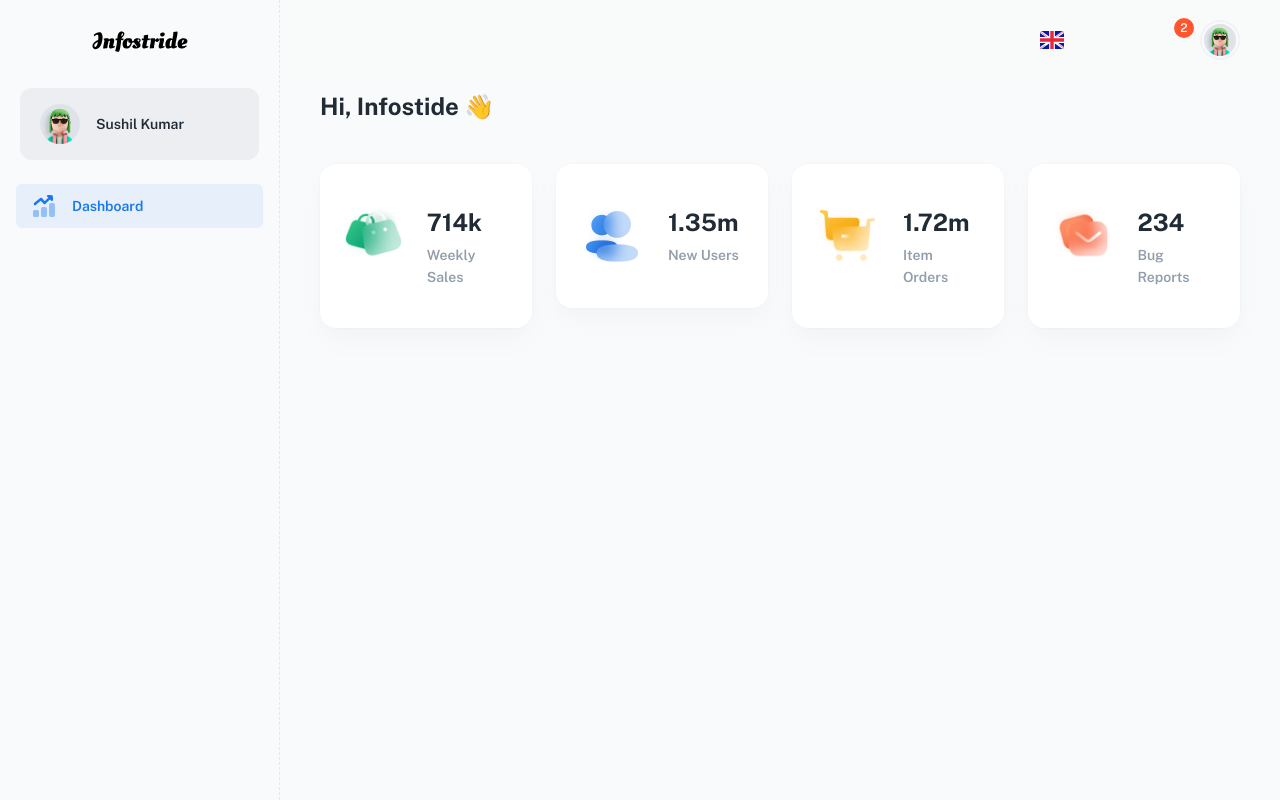
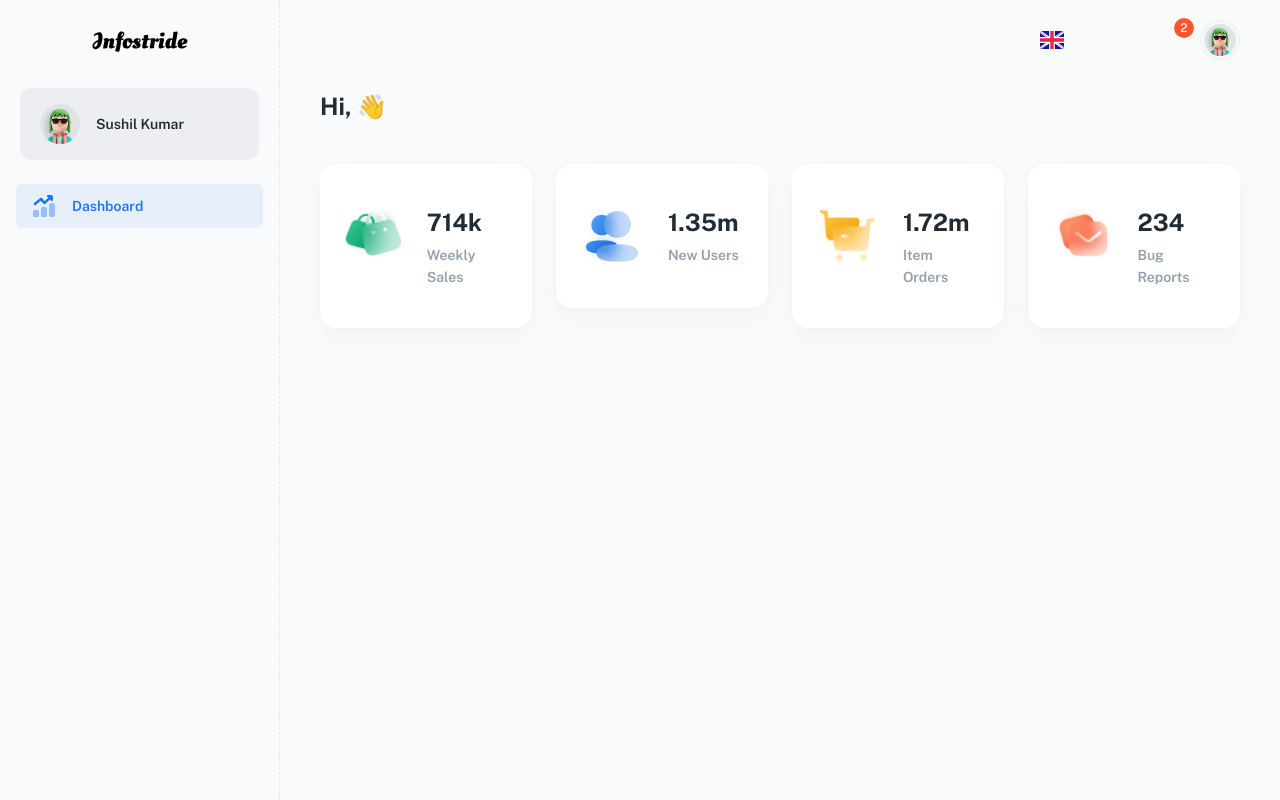
Before and after one commit to Sushil1248/Infostride-Multipurpose-Dashboard, a React (Vite) app: page / in a window 1280 px wide. Built offline with nearby package versions, Linux system fonts and the light colour scheme; some icons are missing.

Commit message:
staging env

```diff
--- a/src/sections/overview/view/app-view.jsx
+++ b/src/sections/overview/view/app-view.jsx
@@ -22,7 +22,7 @@ export default function AppView() {
   return (
     <Container maxWidth="xl">
       <Typography variant="h4" sx={{ mb: 5 }}>
-        Hi, Infostide 👋
+        Hi, {import.meta.env.VITE_APP_NAME} 👋
       </Typography>
 
       <Grid container spacing={3}>
--- /dev/null
+++ b/src/vite-env.d.ts
@@ -0,0 +1 @@
+/// <reference types = "vite/client" />
```
